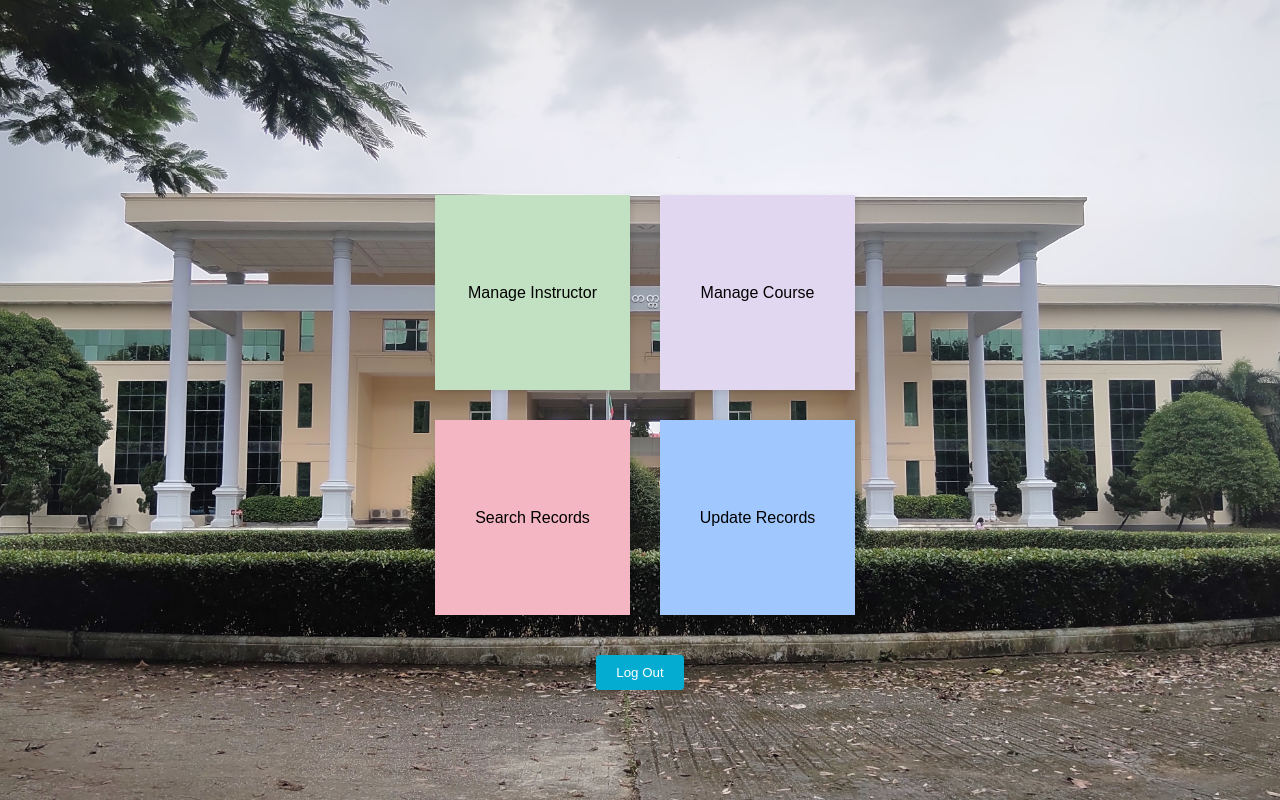
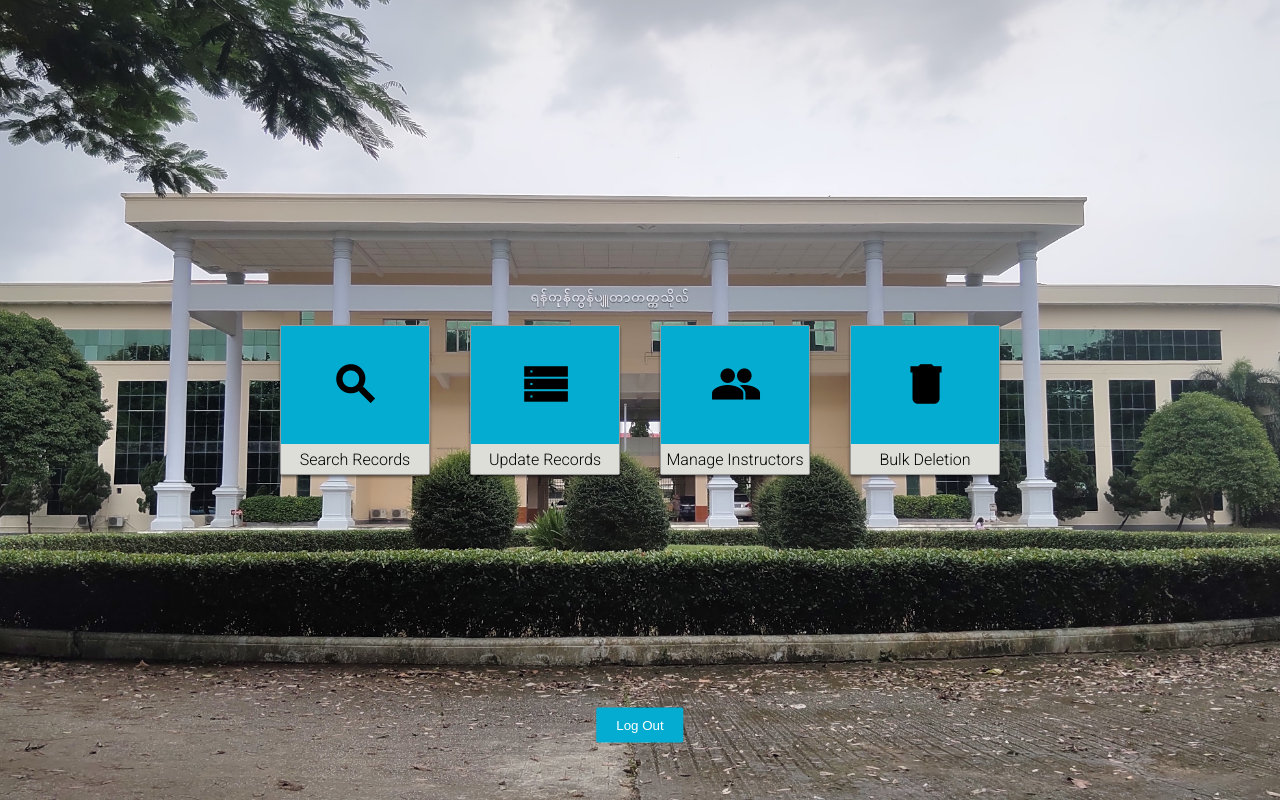
Before and after one commit to HenryOo262/ucsy-php-project, a PHP site: page /public/views/dashboard.php in a window 1280 px wide. Run offline with PHP 8.4, Linux system fonts and the light colour scheme.

Commit message:
improves dashboard

```diff
--- a/assets/css/dashboard.css
+++ b/assets/css/dashboard.css
@@ -1,60 +1,95 @@
 
 /* CSS for admin dashboard */
 
-.menu-box {
+body {
+    position: relative;
+    width: 100vw;
+    height: 100vh;
+}
+
+.menu-wrapper {
     position: absolute;
     left: 50%;
     top: 50%;
     transform: translate(-50%,-50%);
 
-    width: 60vh;
-    height: 60vh;
+    display: flex;
+    align-items: center;
+    justify-content: space-between;
 
-    padding: 20px;
+    margin-left: auto;
+    margin-right: auto;
 }
 
-.menu-box * {
-    padding: 5px;
-    margin: 5px;
+.menu-item {
+    text-decoration: none;
+    color: #000000;
+    background-color: #ffffff;
+
+    display: flex;
+    flex-direction: column;
+    justify-content: center;
+    align-items: center;
+
+    margin: 0px 20px;
+
+    height: 150px;
+    width: 150px;
+
+    box-shadow: 0 2px 3px rgba(0,0,0,0.55);
+    border: 1px solid rgba(0,0,0,0.4);
+    border-radius: 2px;
+
+    transition-property: transform;
+    transition-duration: 0.4s;
 }
 
-.menu {
-    display: grid;
-    grid-template-columns: 1fr 1fr;
-    grid-template-rows: 1fr 1fr;
+.icon {
     width: 100%;
-    height: 100%;
-    gap: 20px;
+    height: 80%;
+    background-color: #04acd2;
 }
 
-.menu > a {
-    display: flex;
-    align-items: center;
-    justify-content: center;
-    text-align: center;
-
-    text-decoration: none;
-    color: black;
-    box-shadow: 2px 2px 6px rgba(0, 0, 0, 0.1);
-
-    transition-property: transform;
-    transition-duration: 0.2s;
+.icon > span {
+    font-size: 50px;
+    font-weight: bold;
 }
 
-.menu > a:hover {
-    transform: scale(1.1);
+.title {
+    width: 100%;
+    height: 20%;
+
+    background-color: #deded8;
+    font-family: 'Roboto', sans-serif;
+
+    transition-property: all;
+    transition-duration: 0.4s;
 }
 
-button[type="submit"] {
+.menu-item:hover {
+    transform: translateY(-10px);
+}
+
+.menu-item:hover > .title {
+    height: 40%;
+}
+
+.btn-wrapper {
+    position: absolute;
+    transform: translate(-50%,-50%);
+    left: 50%;
+    bottom: 5%;
+}
+
+.btn {
     background-color: #04acd2;
-    color: white;
+    color: #ffffff;
     padding: 10px 20px;
-    margin-top: 20px;
     border: none;
-    border-radius: 4px;
+    border-radius: 2px;
     cursor: pointer;
 }
 
-button[type="submit"]:hover {
+.btn:hover {
     background-color: #039bbd;
 }
--- a/public/views/dashboard.php
+++ b/public/views/dashboard.php
@@ -9,19 +9,51 @@
         <link rel="icon" type="image/x-icon" href="./assets/image/cufavicon.ico">
         <link rel="stylesheet" href="./assets/css/styles.css">
         <link rel="stylesheet" href="./assets/css/dashboard.css">
+        <!-- icons -->
+        <link href="https://fonts.googleapis.com/icon?family=Material+Icons" rel="stylesheet">
+        <!-- fonts -->
+        <link rel="preconnect" href="https://fonts.googleapis.com">
+        <link rel="preconnect" href="https://fonts.gstatic.com" crossorigin>
+        <link href="https://fonts.googleapis.com/css2?family=Roboto:wght@300&display=swap" rel="stylesheet">
     </head>
     <body class="school-bg">
-        <div class="menu-box">
-            <div class="menu">
-                <a href="/admin/instructor" style="background-color:#c2e1c2;">Manage Instructor</a>
-                <a href="/admin/course" style="background-color:#e2d7f1;">Manage Course</a>
-                <a href="/admin/search" style="background-color:#f4b6c2;">Search Records</a>
-                <a href="/admin/update" style="background-color:#a0c8ff;">Update Records</a>
-            </div>
-            <form action="./src/login_handler.php" method="POST" class="flex row">
-                <button type="submit" name="log_button" value="logout" onclick="return showConfirmation('Are you sure you want to log out ?')"> Log Out </button>
-            </form>
+        <div class="menu-wrapper">
+            <a class="menu-item" href="/admin/search">
+                <div class="icon flex col">
+                    <span class="material-icons"> search </span>
+                </div>
+                <div class="title flex col">
+                    Search Records
+                </div>
+            </a>
+            <a class="menu-item" href="/admin/search">
+                <div class="icon flex col">
+                    <span class="material-icons"> storage </span>
+                </div>
+                <div class="title flex col">
+                    Update Records
+                </div>
+            </a>
+            <a class="menu-item" href="/admin/search">
+                <div class="icon flex col">
+                    <span class="material-icons"> people </span>
+                </div>
+                <div class="title flex col">
+                    Manage Instructors
+                </div>
+            </a>
+            <a class="menu-item" href="/admin/search">
+                <div class="icon flex col">
+                <span class="material-icons"> delete </span>
+                </div>
+                <div class="title flex col">
+                    Bulk Deletion
+                </div>
+            </a>
         </div>
+        <form action="./src/login_handler.php" method="POST" class="btn-wrapper flex row">
+            <button class="btn" type="submit" name="log_button" value="logout" onclick="return showConfirmation('Are you sure you want to log out ?')"> Log Out </button>
+        </form>
     </body>
     <script src="./assets/javascript/submit-confirmation.js"> </script>
 </html>
```
